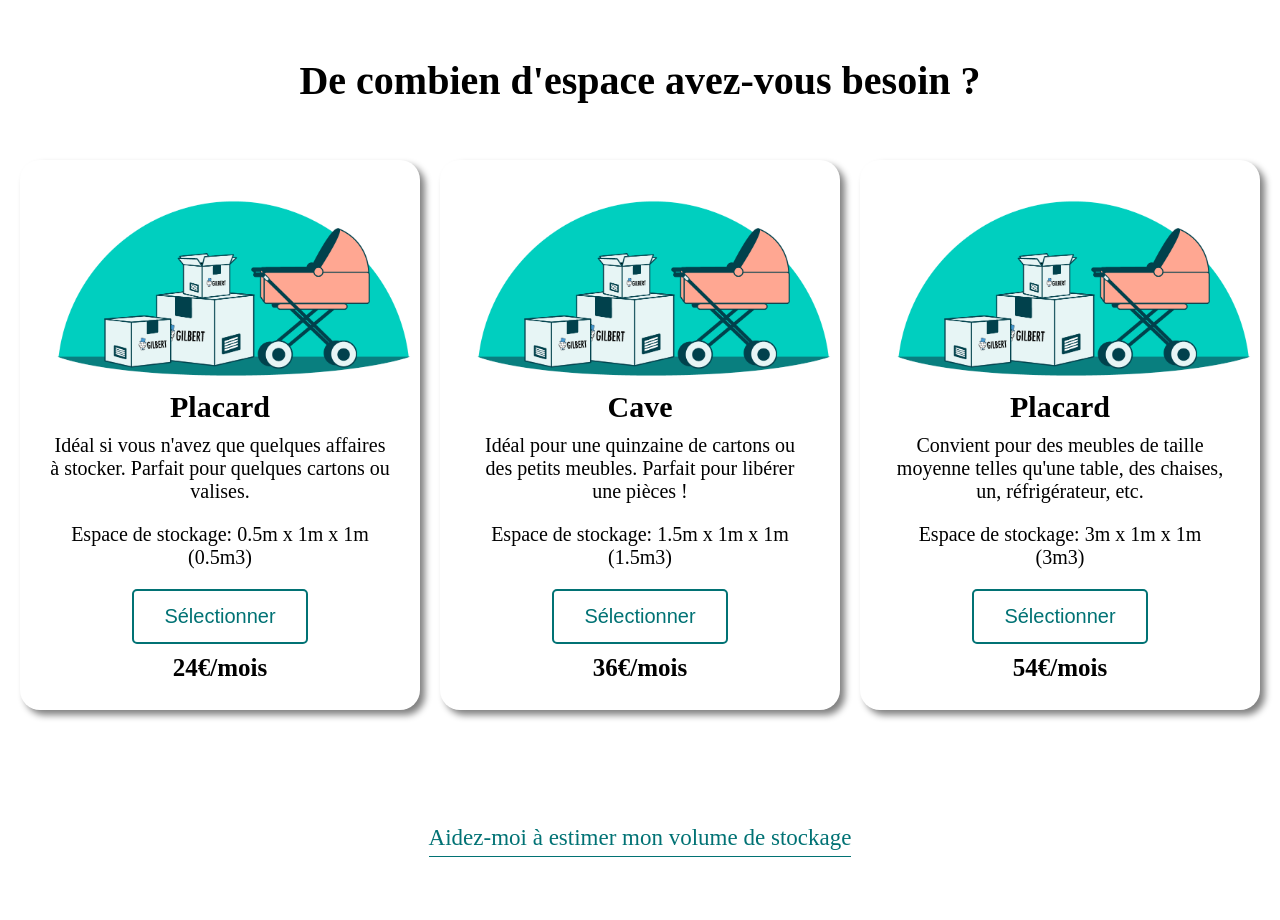
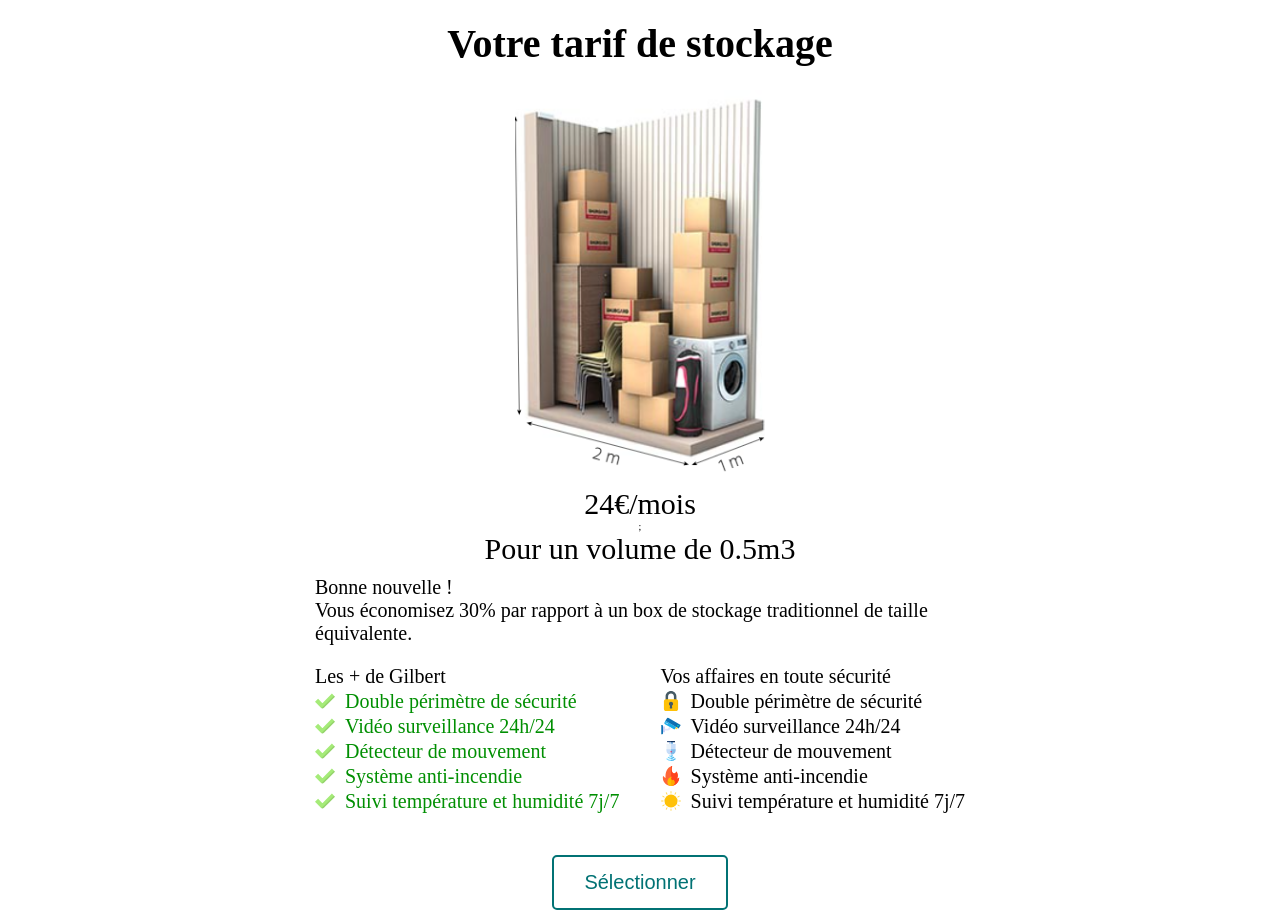
Before and after one commit to MaxHiit/interactive-form, a React (Vite) app: page /space-recap in a window 1280 px wide. Before the commit the page ends 857 px from the top, so only its background shows below. Built offline with nearby package versions, Linux system fonts and the light colour scheme.

Commit message:
feat(space recap page): add route | space recap page structure and style

```diff
--- a/src/App.js
+++ b/src/App.js
@@ -1,11 +1,15 @@
 import React from 'react';
 import { Route, Switch } from 'react-router-dom';
 import Home from './pages/home/Home';
+import SpaceRecap from './pages/spaceRecap/SpaceRecap';
 
 export const App = () => {
 	return (
 		<>
 			<Switch>
+				<Route path='/space-recap'>
+					<SpaceRecap />
+				</Route>
 				<Route path='/'>
 					<Home />
 				</Route>
--- /dev/null
+++ b/src/pages/spaceRecap/SpaceRecap.jsx
@@ -0,0 +1,114 @@
+import React, { useContext } from 'react';
+import { Context } from '../../Context';
+import NextButton from '../../components/next-button/NextButton';
+import srcSpaceRecap from '../../images/space-recap.png';
+import Lock from '../../components/icon/Lock';
+import SecurityCamera from '../../components/icon/SecurityCamera';
+import MotionSensor from '../../components/icon/MotionSensor';
+import Fire from '../../components/icon/Fire';
+import Sun from '../../components/icon/Sun';
+import Check from '../../components/icon/Check';
+import './space-recap.scss';
+
+const SpaceRecap = ({}) => {
+	const { step } = useContext(Context);
+	return (
+		<div id='space-recap-container' className='container'>
+			<h1>Votre tarif de stockage</h1>
+			<div className='img-wrapper'>
+				<img src={srcSpaceRecap} alt='box de stockage contenant des cartons' />
+			</div>
+			<div className='storage-detail'>
+				{step.map((stepData) => {
+					console.log(stepData);
+					{
+						/* if (stepData.name === 'step 1') {
+						<p className='storage__detail--price'>{stepData.options.price}€/mois</p>;
+					} */
+					}
+				})}
+				<p className='storage__detail--price'>24€/mois</p>;
+				<p className='storage__detail--m3Storage'>Pour un volume de 0.5m3</p>
+				<p className='storage__detail--good-news'>
+					Bonne nouvelle ! <br />
+					Vous économisez 30% par rapport à un box de stockage traditionnel de taille équivalente.
+				</p>
+			</div>
+			<div className='storage-benefit'>
+				<div className='benefit-detail'>
+					<p>Les + de Gilbert</p>
+					<div className='benefit-detail'>
+						<div className='benefit'>
+							<figure className='benefit__icon'>
+								<Check />
+							</figure>
+							<p className='benefit__text-green'>Double périmètre de sécurité</p>
+						</div>
+						<div className='benefit'>
+							<figure className='benefit__icon'>
+								<Check />
+							</figure>
+							<p className='benefit__text-green'>Vidéo surveillance 24h/24</p>
+						</div>
+						<div className='benefit'>
+							<figure className='benefit__icon'>
+								<Check />
+							</figure>
+							<p className='benefit__text-green'>Détecteur de mouvement</p>
+						</div>
+						<div className='benefit'>
+							<figure className='benefit__icon'>
+								<Check />
+							</figure>
+							<p className='benefit__text-green'>Système anti-incendie</p>
+						</div>
+						<div className='benefit'>
+							<figure className='benefit__icon'>
+								<Check />
+							</figure>
+							<p className='benefit__text-green'>Suivi température et humidité 7j/7</p>
+						</div>
+					</div>
+				</div>
+				<div className='benefit-included'>
+					<p>Vos affaires en toute sécurité</p>
+					<div className='benefit-inclued'>
+						<div className='benefit'>
+							<figure className='benefit__icon'>
+								<Lock />
+							</figure>
+							<p>Double périmètre de sécurité</p>
+						</div>
+						<div className='benefit'>
+							<figure className='benefit__icon'>
+								<SecurityCamera />
+							</figure>
+							<p>Vidéo surveillance 24h/24</p>
+						</div>
+						<div className='benefit'>
+							<figure className='benefit__icon'>
+								<MotionSensor />
+							</figure>
+							<p>Détecteur de mouvement</p>
+						</div>
+						<div className='benefit'>
+							<figure className='benefit__icon'>
+								<Fire />
+							</figure>
+							<p>Système anti-incendie</p>
+						</div>
+						<div className='benefit'>
+							<figure className='benefit__icon'>
+								<Sun />
+							</figure>
+							<p>Suivi température et humidité 7j/7</p>
+						</div>
+					</div>
+				</div>
+			</div>
+			<NextButton srcNextStep='/help' />
+		</div>
+	);
+};
+
+export default SpaceRecap;
--- /dev/null
+++ b/src/pages/spaceRecap/space-recap.scss
@@ -0,0 +1,62 @@
+@import '../../styles/variables';
+
+#space-recap-container {
+	display: flex;
+	flex-direction: column;
+	align-items: center;
+
+	h1 {
+		padding: 0.5em 0;
+	}
+	.img-wrapper {
+		width: 250px;
+		height: 400px;
+	}
+
+	.storage-detail {
+		text-align: center;
+
+		> p {
+			font-size: 3rem;
+		}
+
+		.storage__detail--good-news {
+			padding: 1rem 0;
+			text-align: left;
+			font-size: 2rem;
+		}
+	}
+
+	.storage-benefit {
+		display: flex;
+		width: 100%;
+		justify-content: space-between;
+		padding: 1rem 0 3rem 0;
+
+		.benefit-detail__list {
+			color: $validateText;
+
+			.detail__item--bold {
+				font-weight: bold;
+			}
+		}
+	}
+
+	.benefit {
+		display: flex;
+		align-items: center;
+
+		&__text-green {
+			color: $validateText;
+		}
+
+		&:nth-child(odd) {
+			padding: 0.2em 0;
+		}
+
+		&__icon {
+			width: 20px;
+			margin-right: 1em;
+		}
+	}
+}
--- a/src/styles/index.scss
+++ b/src/styles/index.scss
@@ -42,6 +42,11 @@ a {
 
 /* END - Typographie - END */
 
+.container {
+	max-width: 650px;
+	margin: 0 auto;
+}
+
 main {
 	height: 80vh;
 }
```
Also changed, not shown: src/images/space-recap.png (added).
